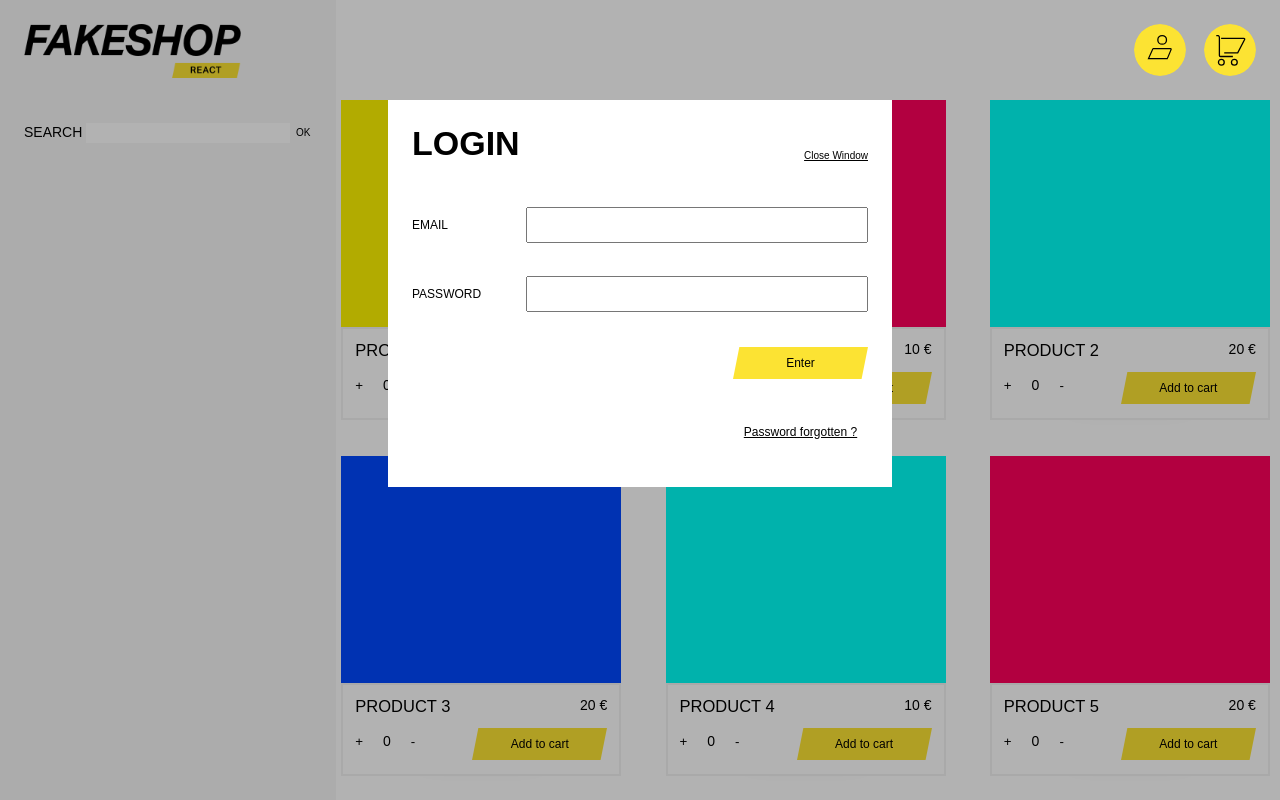
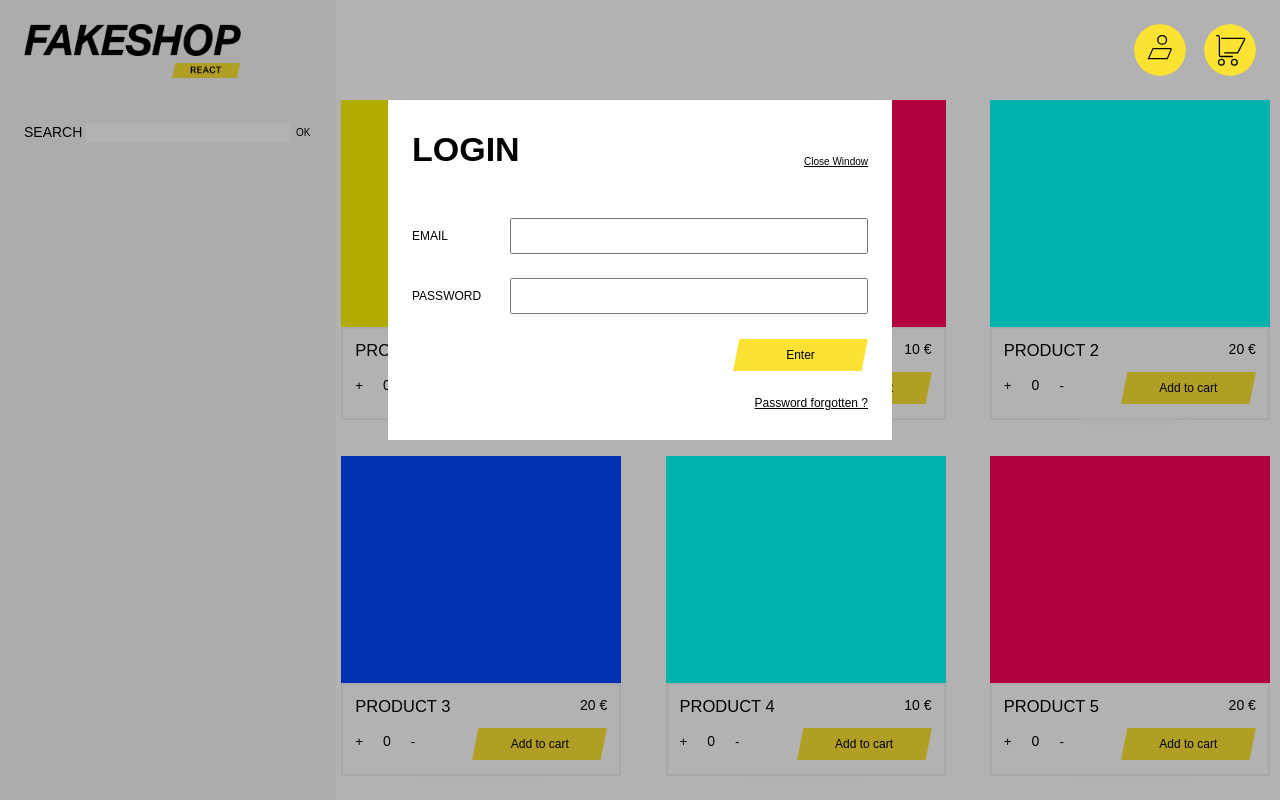
Before and after one commit to in-roma/fakeshop-react, a React (Create React App) app: page /login in a window 1280 px wide. Shown: the top 800 px of the page. Built offline with nearby package versions, Linux system fonts and the light colour scheme; a web font is replaced by a local one.

Commit message:
version with design adjustment

```diff
--- a/src/scss/_cart.scss
+++ b/src/scss/_cart.scss
@@ -17,8 +17,6 @@
     opacity: 1;
     left: 50%;
     transform: translate(-50%,0);
-    // border: 1px black solid;
-    // clip-path: polygon(05% 0%, 100% 0%, 95% 100%, 0% 100%);
     display: grid;
     grid-template-columns: repeat(9, 1fr) ;
     grid-template-rows: repeat(20, 12px);
@@ -27,7 +25,6 @@
     column-gap: 12px;
     justify-items: center;
     align-items: center;
-    //  border-left: 12px #FCE333 solid;
 
     h1 {
         grid-column: 1 / 4;
@@ -41,6 +38,7 @@
         grid-row: 1/4;
         grid-column: 8/10;
         justify-self: self-end;
+        align-self: center;
         text-decoration: underline;
         color: black;
 
@@ -100,21 +98,21 @@
     grid-column: 3 / 5;
     justify-self: center;
     align-self: center;
-    transform: translateX(-10px);
+    transform: translateX(-14px);
 }
 
 .cart-item-product-price {
     grid-column: 6 / 7;
     justify-self: center;
     align-self: center;
-    transform: translateX(-18px);
+    transform: translateX(-24px);
 }
 
 .cart-item-product-inventory {
     grid-column: 7 / 8;
     justify-self: center;
     align-self: center;
-    transform: translateX(-20px);
+    transform: translateX(-30px);
 }
 
 
--- a/src/scss/_login.scss
+++ b/src/scss/_login.scss
@@ -1,6 +1,6 @@
 .login-window {
     width: 504px;
-    height: auto;
+    height: 340px;
     background-color: white;
     z-index: 1;
     position: fixed;
@@ -9,16 +9,16 @@
     left: 50%;
     transform: translate(-50%,0);
     display: grid;
-    grid-template-columns: 1fr 1fr 1fr 1fr;
-    grid-template-rows: 1fr 1fr 1fr 1fr 1fr;
-    row-gap: 6px;
+    grid-template-columns: repeat(8fr, 1fr) ;
+    grid-template-rows: repeat(4fr, 48px) .5fr;
+    row-gap: 12px;
     padding: 24px;
-    column-gap: 6px;
+    column-gap: 12px;
     justify-items: center;
     align-items: center;
 
     h1 {
-        grid-column: 1 / 2;
+        grid-column: 1 / 4;
         grid-row: 1/2;
         font-size: 34px;
         font-weight: 600;
@@ -26,16 +26,17 @@
         justify-self: start;
     }
     #close-window-login {
-        font-size:10px;
-        grid-column: 4/5;
+        font-size: 10px;
+        grid-column: 7/9;
         grid-row: 1/2;
         justify-self: self-end;
+        align-self: center;
         text-decoration: underline;
         color: black;
 
     }
     #email {
-        grid-column: 1 / 1;
+        grid-column: 1 / 2;
         grid-row: 2/3;
         font-size: 12px;
         font-weight: 500;
@@ -43,7 +44,7 @@
     }
 
     .email-input {
-        grid-column: 2 / 5;
+        grid-column: 2 / 9;
         grid-row: 2/3;
         font-size: 12px;
         font-weight: 500;
@@ -54,7 +55,7 @@
     }
 
     #password {
-        grid-column: 1 / 1;
+        grid-column: 1 / 2;
         grid-row: 3/4;
         font-size: 12px;
         font-weight: 500;
@@ -62,7 +63,7 @@
     }
 
     .password-input {
-        grid-column: 2 / 5;
+        grid-column: 2 / 9;
         grid-row: 3/4;
         font-size: 12px;
         font-weight: 500;
@@ -77,8 +78,9 @@
 .btn-login {
     width: 135px;
     height: 32px;
-    grid-column: 4/5;
+    grid-column: 7/9;
     grid-row: 4/5;
+    justify-self: end;
     background-image: url("../assets/btn-Add-to-cart.png");
     background-repeat: no-repeat;
     display: flex;
@@ -103,9 +105,10 @@ button {
 
 
 #forgot-password {
-    grid-column: 4/5;
+    grid-column: 6/9;
     grid-row: 5/6;
     font-size: 12px;
     font-weight: 500;
     text-decoration: underline;
+    justify-self: end;
 }
```
